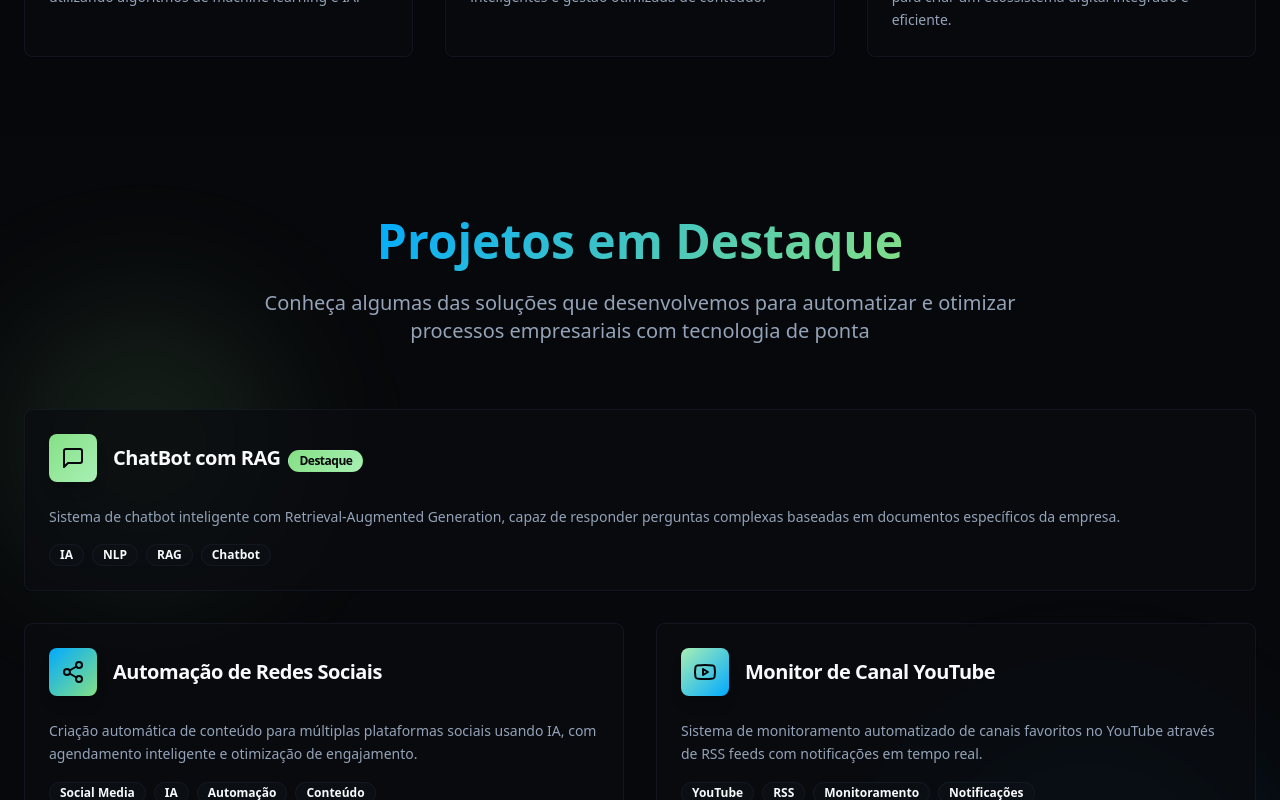
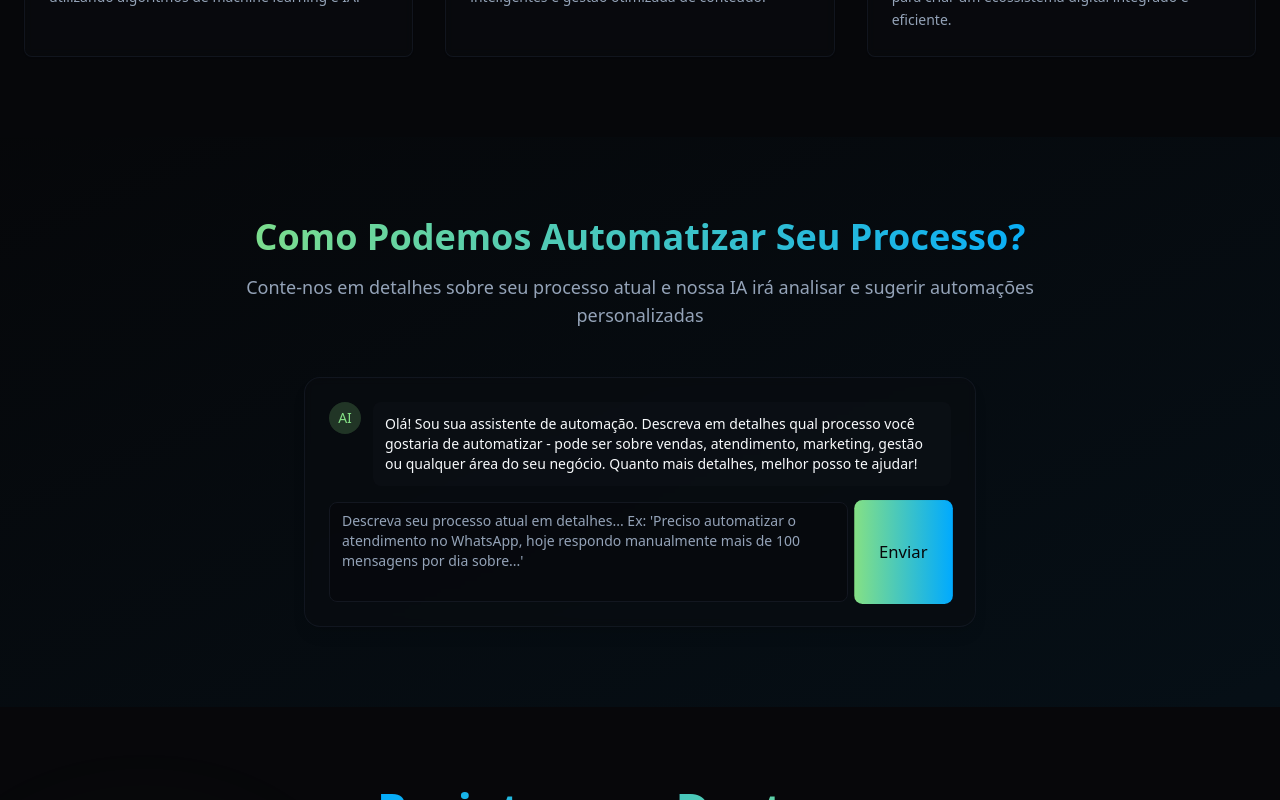
Before and after one commit to sgtvsiqueira/vinnai-automation-verse, a React (Vite) app: page / in a window 1280 px wide. Shown: the part 1560-2360 px from the top of the page. Built offline with nearby package versions, Linux system fonts and the light colour scheme.

Commit message:
Add chat field to main page
Create a chat field on the main page where users can describe their needs. An automation will then interact with the user to suggest process improvements.

```diff
--- a/src/pages/Index.tsx
+++ b/src/pages/Index.tsx
@@ -15,6 +15,49 @@ const Index = () => {
           <HeroSection />
         </section>
         <ServicesSection />
+        <section id="chat-automation" className="py-20 bg-gradient-to-br from-background to-accent/5">
+          <div className="container mx-auto px-4">
+            <div className="max-w-4xl mx-auto text-center mb-12">
+              <h2 className="text-3xl md:text-4xl font-bold mb-4 bg-gradient-to-r from-primary to-accent bg-clip-text text-transparent">
+                Como Podemos Automatizar Seu Processo?
+              </h2>
+              <p className="text-lg text-muted-foreground">
+                Conte-nos em detalhes sobre seu processo atual e nossa IA irá analisar e sugerir automações personalizadas
+              </p>
+            </div>
+
+            <div className="max-w-2xl mx-auto">
+              <div className="bg-card/50 backdrop-blur-sm border border-border/50 rounded-2xl p-6 shadow-lg">
+                <div className="space-y-4 max-h-96 overflow-y-auto mb-4" id="chat-messages">
+                  <div className="flex items-start space-x-3">
+                    <div className="w-8 h-8 rounded-full bg-primary/20 flex items-center justify-center">
+                      <span className="text-sm font-medium text-primary">AI</span>
+                    </div>
+                    <div className="flex-1 bg-muted/50 rounded-lg p-3">
+                      <p className="text-sm">
+                        Olá! Sou sua assistente de automação. Descreva em detalhes qual processo você gostaria de automatizar - pode ser sobre vendas, atendimento, marketing, gestão ou qualquer área do seu negócio. Quanto mais detalhes, melhor posso te ajudar!
+                      </p>
+                    </div>
+                  </div>
+                </div>
+
+                <div className="flex space-x-2">
+                  <textarea
+                    id="user-message"
+                    placeholder="Descreva seu processo atual em detalhes... Ex: 'Preciso automatizar o atendimento no WhatsApp, hoje respondo manualmente mais de 100 mensagens por dia sobre...'"
+                    className="flex-1 min-h-[100px] resize-none rounded-lg border border-input bg-background/50 px-3 py-2 text-sm ring-offset-background placeholder:text-muted-foreground focus-visible:outline-none focus-visible:ring-2 focus-visible:ring-ring focus-visible:ring-offset-2"
+                  ></textarea>
+                  <button
+                    id="send-message"
+                    className="px-6 py-2 bg-gradient-to-r from-primary to-accent text-primary-foreground rounded-lg hover:opacity-90 transition-opacity animate-breathe hover:animate-none"
+                  >
+                    Enviar
+                  </button>
+                </div>
+              </div>
+            </div>
+          </div>
+        </section>
         <ProjectsSection />
         <AboutSection />
         <section id="contact">
```
